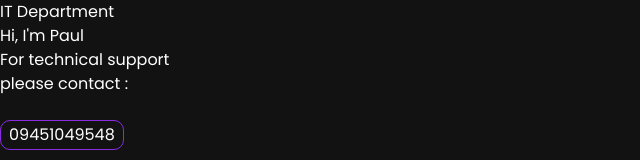
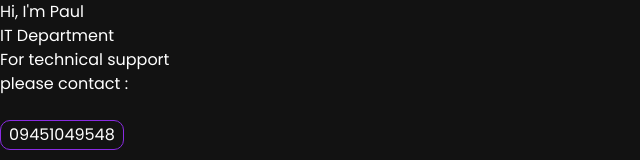
Before and after one commit to aOzSparKz/Blinks, a React (Vite) app: page / in a window 1280 px wide. Shown: the top 160 px of the page, without its empty margins (0-640 px from the left). Built offline with nearby package versions, Linux system fonts and the light colour scheme.

Commit message:
change tamsak

```diff
--- a/src/components/Hero.jsx
+++ b/src/components/Hero.jsx
@@ -14,14 +14,14 @@ const Hero = () => {
           <div className='w-5 h-5 rounded-full bg-[#915EFF]' />
           <div className='w-1 sm:h-80 h-40 violet-gradient' />
         </div>
-        <p className={`${styles.heroSubText} mt-2 text-white-100`}>
-          IT Department
-          </p>
+
         <div>
           <h1 className={`${styles.heroHeadText} text-white`}>
             Hi, I'm <span className='text-[#915EFF]'>Paul</span>
           </h1>
-
+          <p className={`${styles.heroSubText} mt-2 text-white-100`}>
+          IT Department
+          </p>
           <p className={`${styles.heroSubText} mt-2 text-white-100`}>
           For technical support<br className='sm:block hidden' />
           </p>
```
